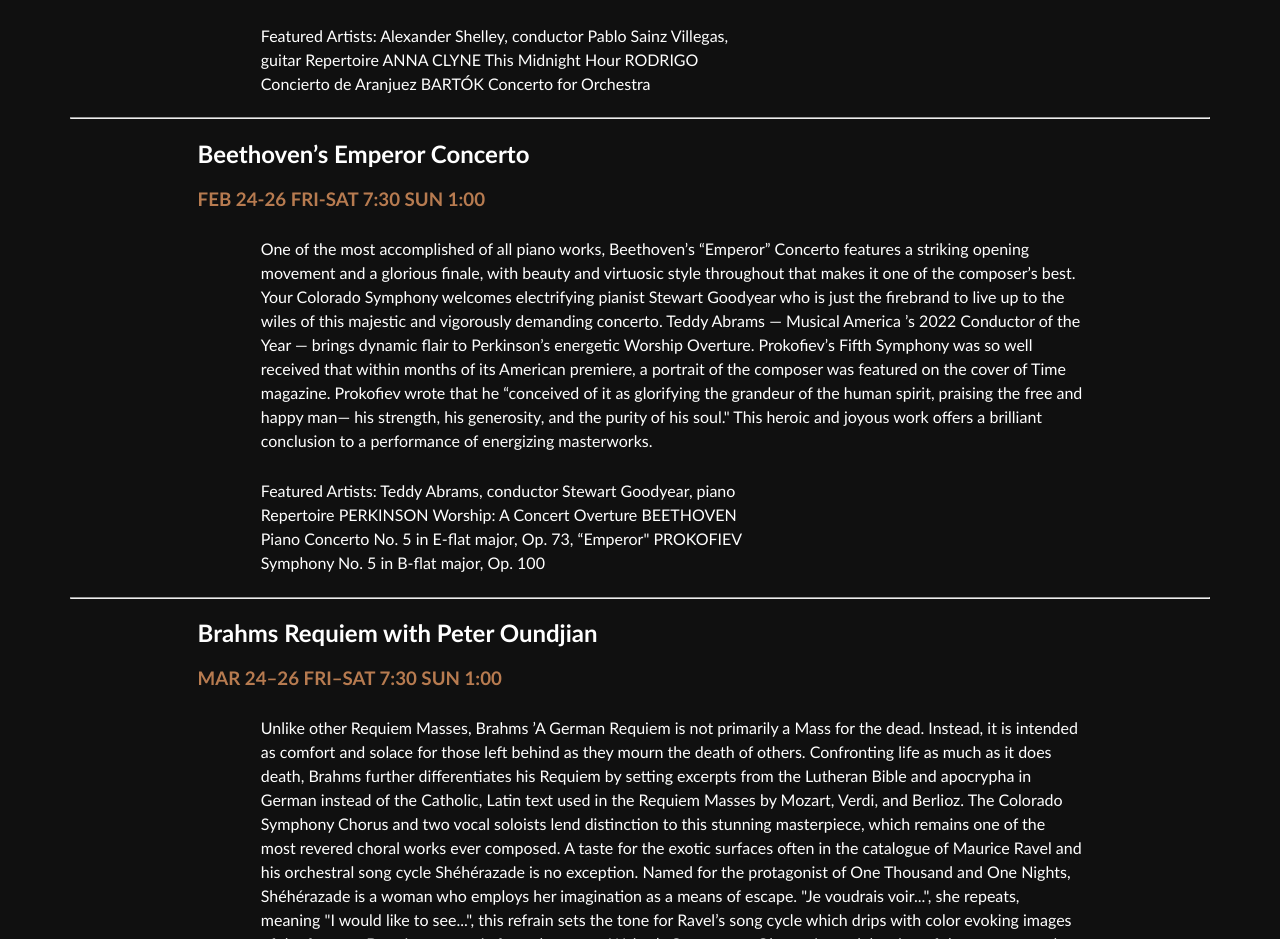
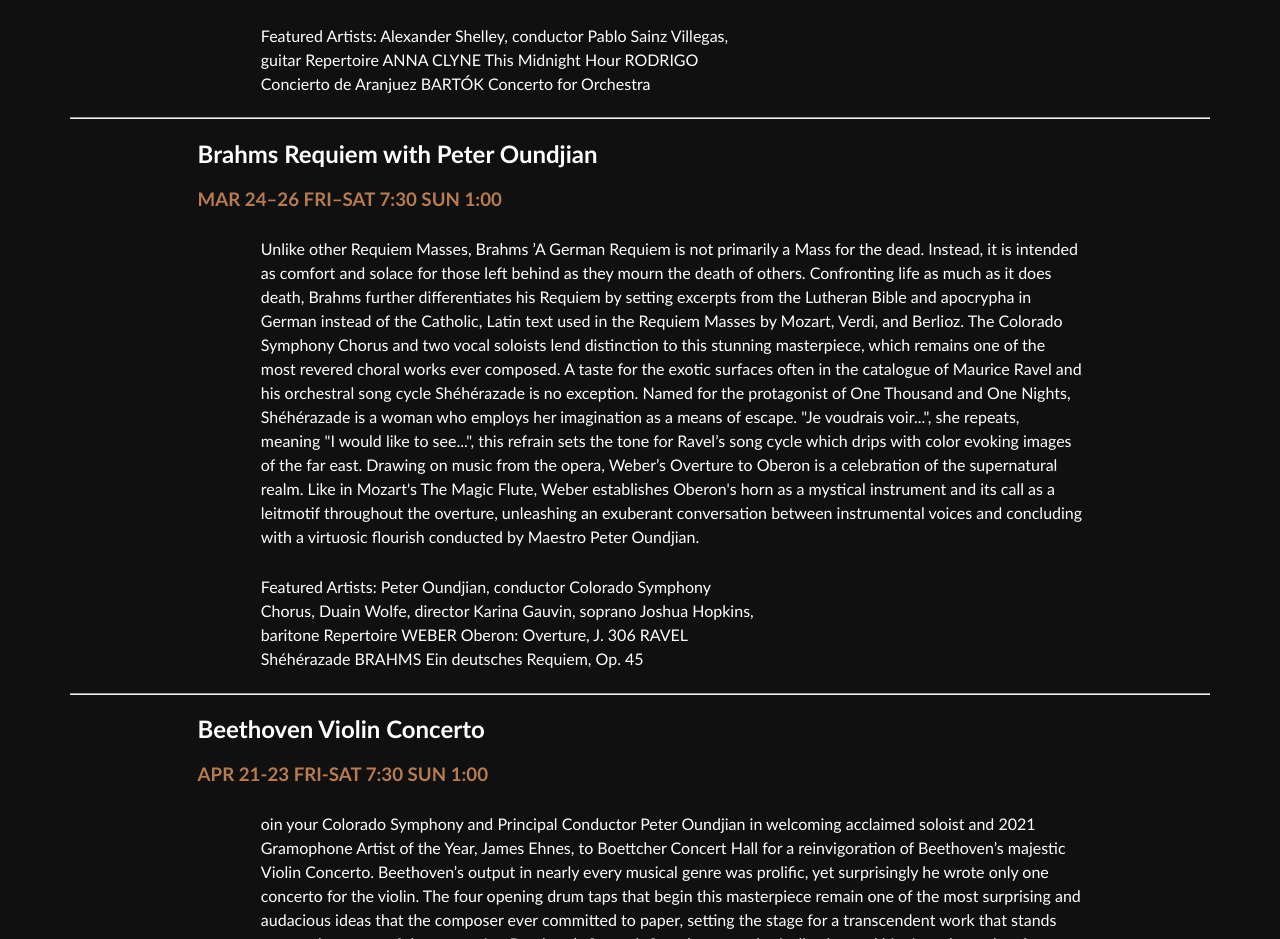
Before and after one commit to raaganl/raaganl.github.io, a plain HTML site: page css-midterm/index.html in a window 1280 px wide. Shown: the part 3800-4739 px from the top of the page. Drawn offline with Linux system fonts and the light colour scheme.

Commit message:
Update index.html

```diff
--- a/css-midterm/index.html
+++ b/css-midterm/index.html
@@ -190,29 +190,6 @@
             </h4>
         <hr>
 
-        <h2 class = "showTitle">Beethoven’s Emperor Concerto</h2>
-        <h3 class = "showDates">FEB 24-26 FRI-SAT 7:30 SUN 1:00</h3>
-        <h5 class = "showInfo">One of the most accomplished of all piano works, Beethoven’s “Emperor” Concerto features a striking
-            opening movement and a glorious finale, with beauty and virtuosic style throughout that makes it one of
-            the composer’s best. Your Colorado Symphony welcomes electrifying pianist Stewart Goodyear who is
-            just the firebrand to live up to the wiles of this majestic and vigorously demanding concerto.
-            Teddy Abrams — Musical America
-            ’s 2022 Conductor of the Year — brings dynamic flair to Perkinson’s
-            energetic Worship Overture. Prokofiev’s Fifth Symphony was so well received that within months of its
-            American premiere, a portrait of the composer was featured on the cover of Time magazine. Prokofiev
-            wrote that he “conceived of it as glorifying the grandeur of the human spirit, praising the free and happy
-            man— his strength, his generosity, and the purity of his soul." This heroic and joyous work offers a
-            brilliant conclusion to a performance of energizing masterworks.</h5>
-        <h4 class = "showArtists">Featured Artists:
-            Teddy Abrams, conductor
-            Stewart Goodyear, piano
-            Repertoire
-            PERKINSON Worship: A Concert Overture
-            BEETHOVEN Piano Concerto No. 5 in E-flat major, Op. 73, “Emperor"
-            PROKOFIEV Symphony No. 5 in B-flat major, Op. 100
-            </h4>
-        <hr>
-
         <h2 class = "showTitle">Brahms Requiem with Peter Oundjian</h2>
         <h3 class = "showDates">MAR 24–26 FRI–SAT 7:30 SUN 1:00</h3>
         <h5 class = "showInfo">Unlike other Requiem Masses, Brahms ’A German Requiem is not primarily a Mass for the dead. Instead,
```
